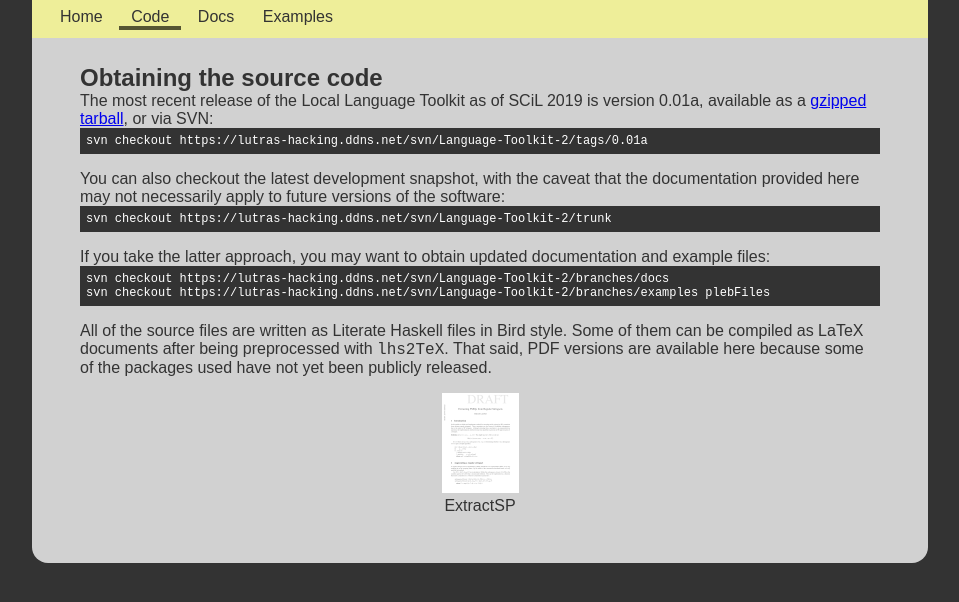
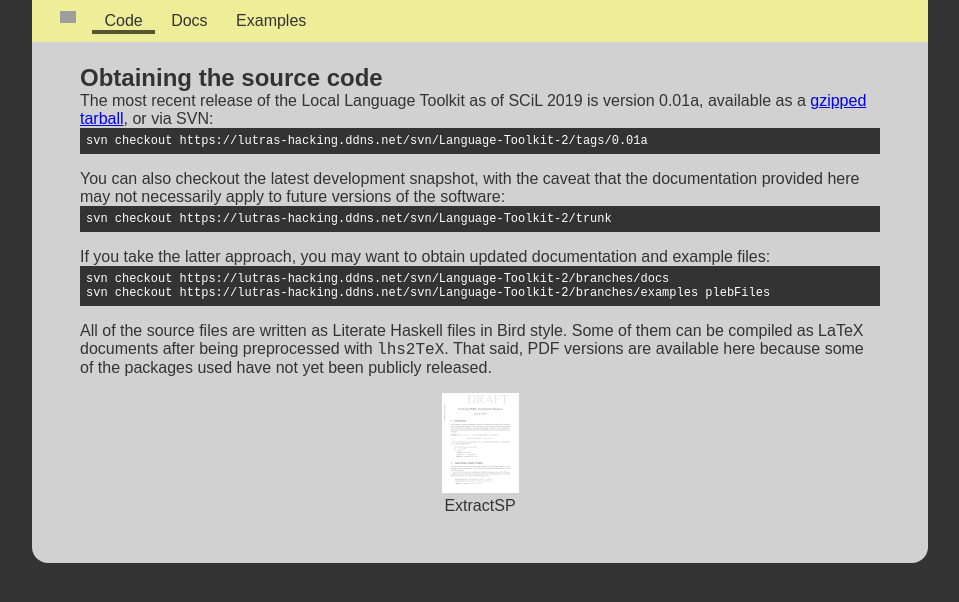
Before and after one commit to vvulpes0/Language-Toolkit-2, a plain HTML site: page code/index.html in a window 1280 px wide. Shown: the whole page, without its empty margins (160-1119 px from the left). Drawn offline with Linux system fonts and the light colour scheme; grey boxes are pictures that could not be loaded.

Commit message:
Fixed CSS for Home link

```diff
--- a/default.css
+++ b/default.css
@@ -72,7 +72,7 @@ nav a {
 	text-decoration:none;
 }
 
-nav a[href="./"] {
+nav a[href="./"], nav a[href="../"] {
 	background-image:url('https://lutras-hacking.ddns.net/ltk/scil19/img/home.svg');
 	background-size:contain;
 	background-repeat:no-repeat;
```
